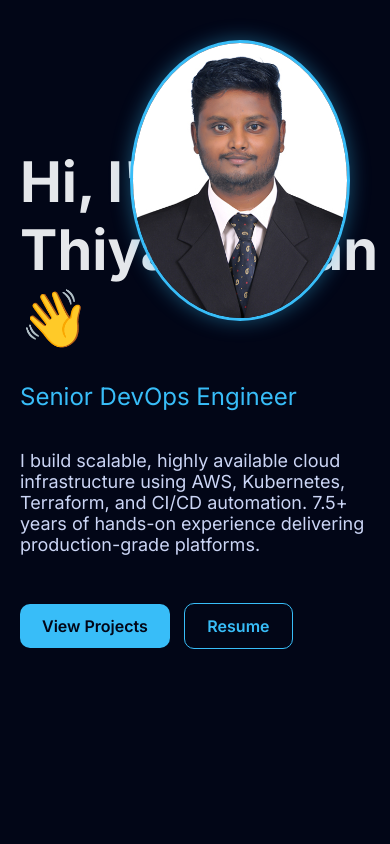
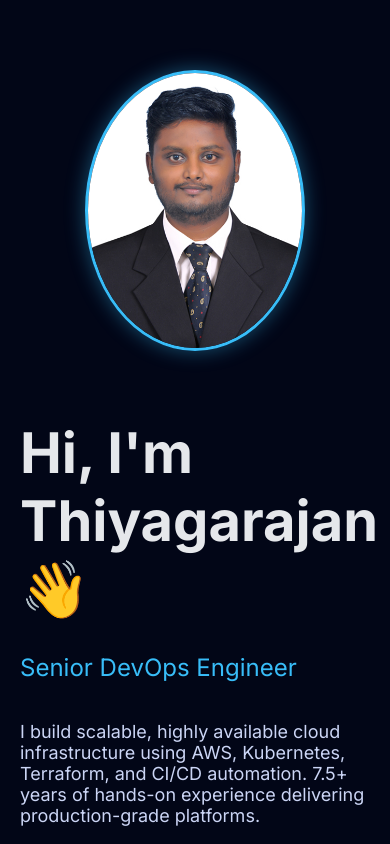
Before and after one commit to Thiyagarajan7/thiyagarajan7.github.io, a plain HTML site: page index.html in a window 390 px wide. Shown: the top 844 px of the page. Drawn offline with Linux system fonts and the light colour scheme.

Commit message:
Update index.html

```diff
--- a/index.html
+++ b/index.html
@@ -97,6 +97,14 @@
       border: 3px solid #38bdf8;
       box-shadow: 0 0 20px rgba(56, 189, 248, 0.4);
     }
+    @media (max-width: 768px) {
+  .profile-pic {
+    position: static;
+    margin: 30px auto;
+    display: block;
+              }
+    }
+
 
   </style>
 </head>
```
